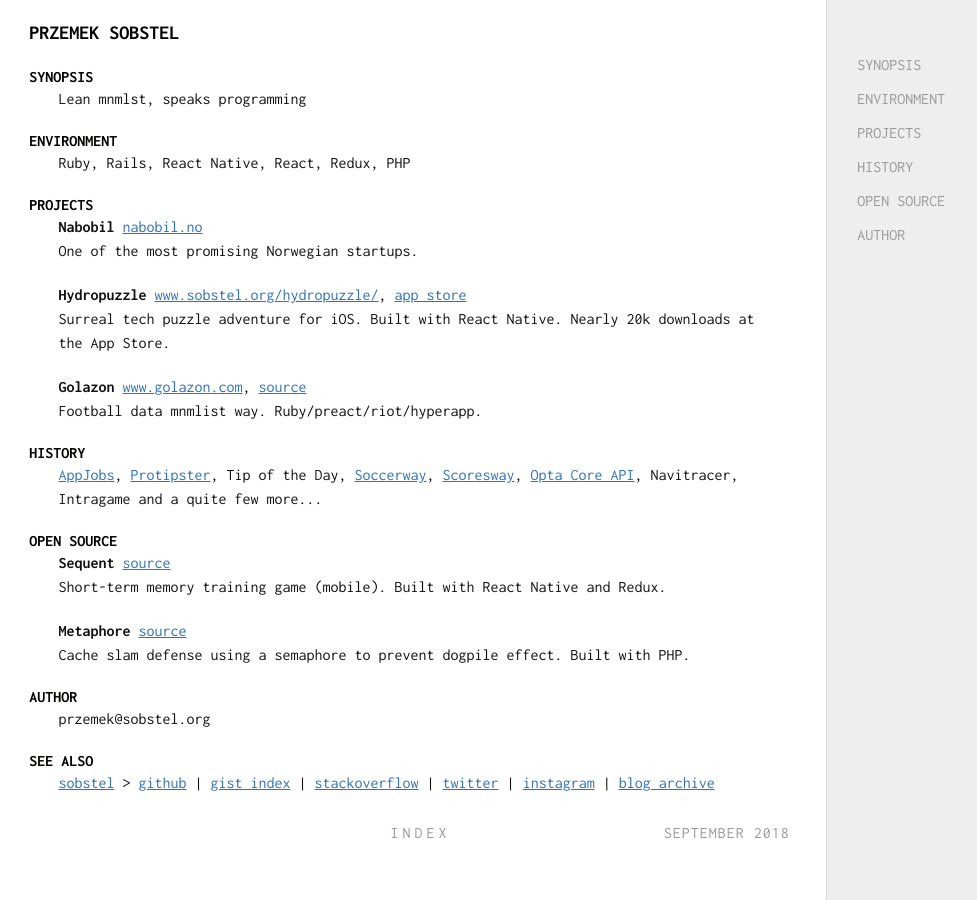
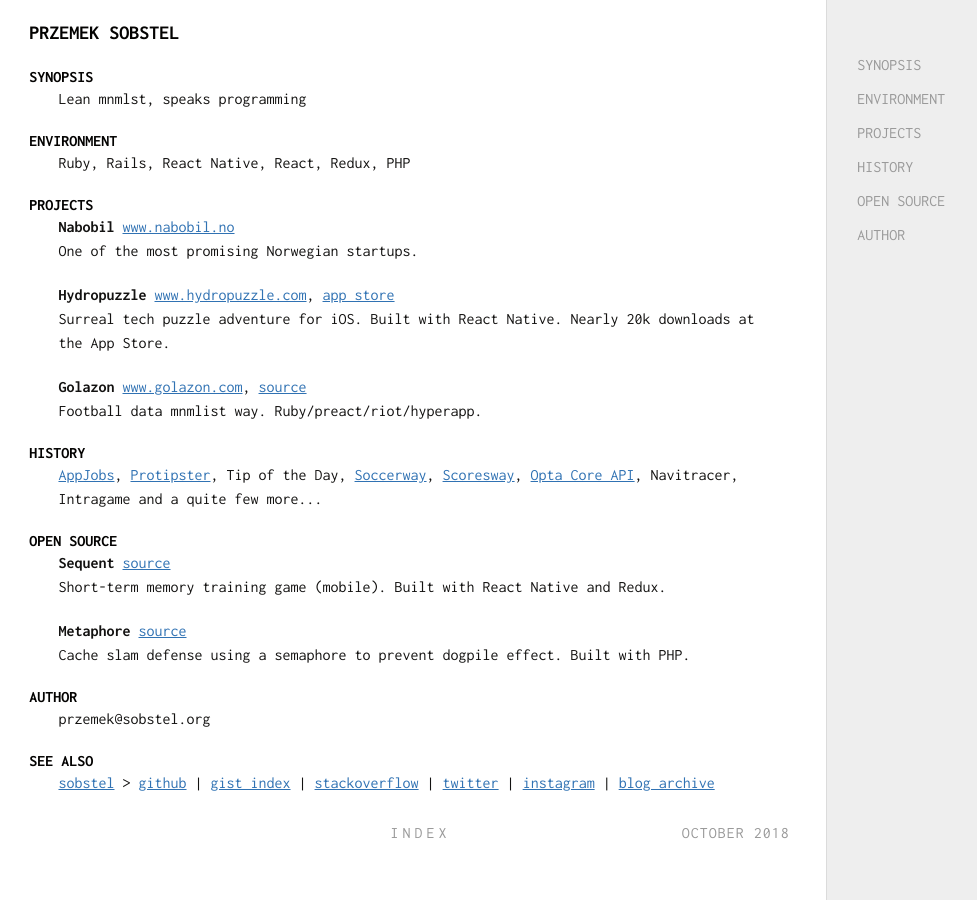
Before and after one commit to sobstel/sobstel.github.com, a Jekyll site: the page built from index.html, in a window 1280 px wide. Shown: the whole page, without its empty margins (0-977 px from the left). Built offline with Jekyll 4.4.1, drawn with Linux system fonts in a browser that asks for light colours.

Commit message:
If there are no struggles, there is no progress.

```diff
--- a/_data/gists.yml
+++ b/_data/gists.yml
@@ -1,4 +1,7 @@
 ---
+- title: React Native iOS third-party double-conversion build error fix
+  url: https://gist.github.com/99587e397f994d6eb319e8cafd423a57
+  date: '2018-10-10T07:37:13Z'
 - title: MVP cheatsheet
   url: https://gist.github.com/4d6dcd7bb4389ac16957e01d58f60903
   date: '2018-08-22T06:58:22Z'
--- a/_data/popular_repos.yml
+++ b/_data/popular_repos.yml
@@ -4,7 +4,7 @@
   html_url: https://github.com/sobstel/sequent
   description: short-term memory training game (react native / ios)
   fork: false
-  stargazers_count: 50
+  stargazers_count: 51
 - name: sesshin
   full_name: sobstel/sesshin
   html_url: https://github.com/sobstel/sesshin
--- a/index.html
+++ b/index.html
@@ -25,10 +25,10 @@
 
 <h2 id="PROJECTS">PROJECTS</h2>
 
-<p><strong>Nabobil</strong> <a href="https://nabobil.no/en">nabobil.no</a><br />
+<p><strong>Nabobil</strong> <a href="https://nabobil.no/en">www.nabobil.no</a><br />
 One of the most promising Norwegian startups.</p>
 
-<p><strong>Hydropuzzle</strong> <a href="http://www.sobstel.org/hydropuzzle/">www.sobstel.org/hydropuzzle/</a>, <a href="https://itunes.apple.com/app/id1294812505?ls=1&amp;mt=8">app store</a><br />
+<p><strong>Hydropuzzle</strong> <a href="http://www.sobstel.org/hydropuzzle/">www.hydropuzzle.com</a>, <a href="https://itunes.apple.com/app/id1294812505?ls=1&amp;mt=8">app store</a><br />
 Surreal tech puzzle adventure for iOS. Built with React Native. Nearly 20k downloads at the App Store.</p>
 
 <!--
@@ -73,7 +73,7 @@
   <ol class='man-decor man-foot man foot'>
     <li class='tl'></li>
     <li class='tc'>index</li>
-    <li class='tr'>September 2018</li>
+    <li class='tr'>October 2018</li>
   </ol>
 
 </div>
```
Also changed, not shown: hydropuzzle/index.html (+5 -3 lines), 1 other file.
